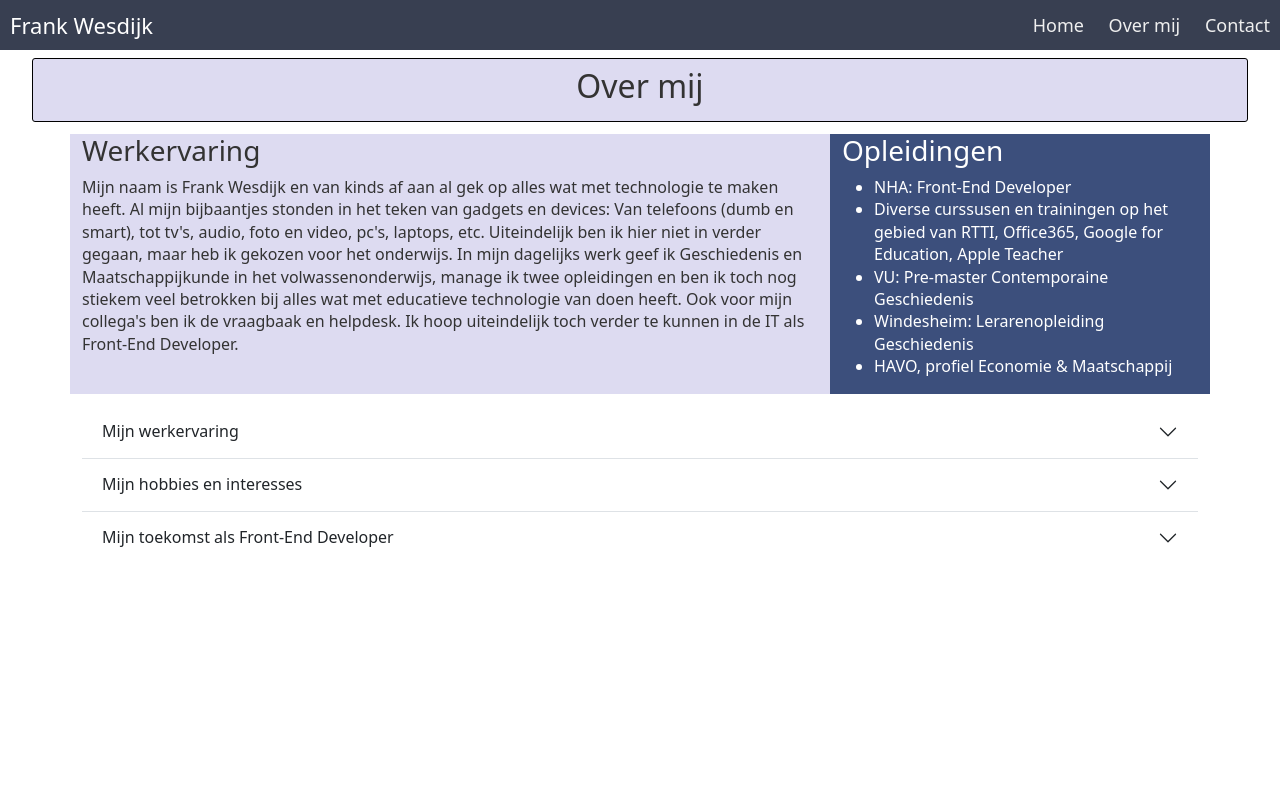
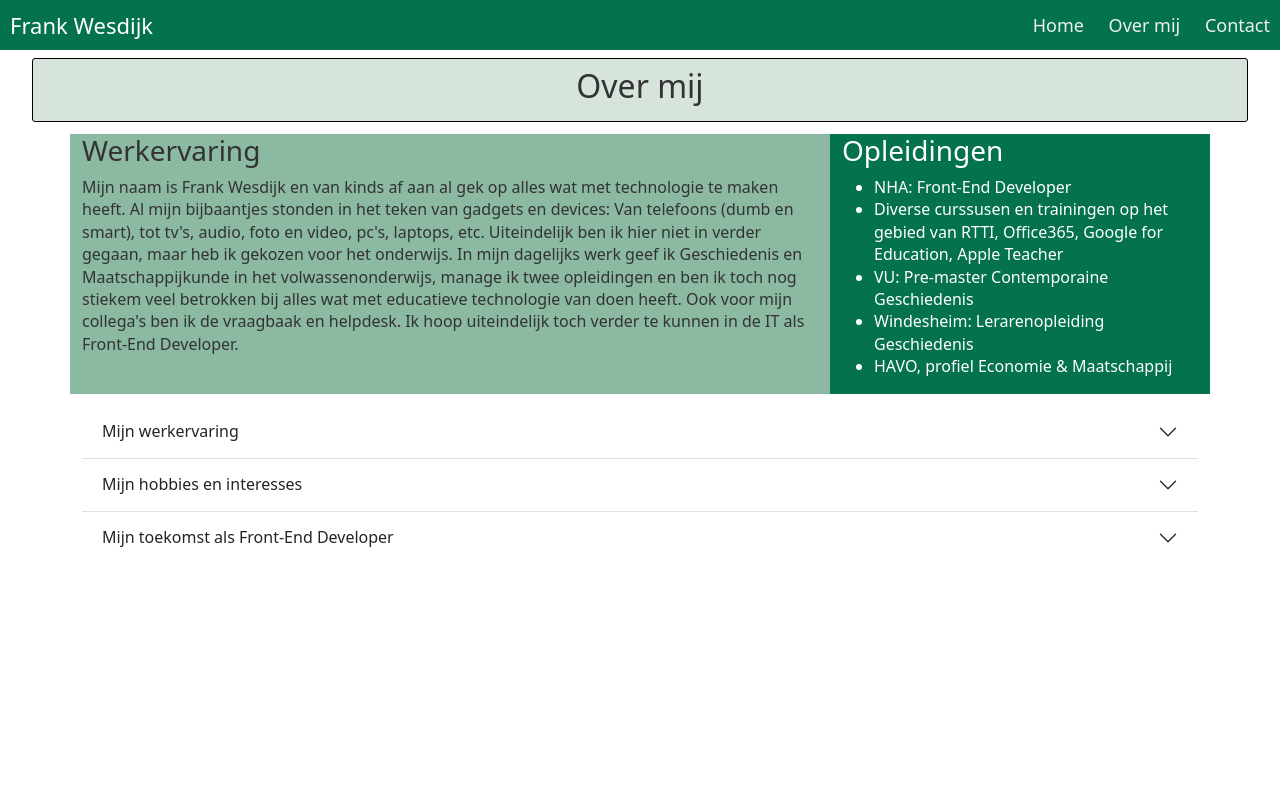
Before and after one commit to W35FRNK/website-les-19-22, a plain HTML site: page overmij.html in a window 1280 px wide. Shown: the top 800 px of the page. Drawn offline with nearby package versions, Linux system fonts and the light colour scheme.

Commit message:
color scheme changes

```diff
--- a/css/aboutme.css
+++ b/css/aboutme.css
@@ -7,7 +7,7 @@
   max-width: 95%;
   border: solid black 1px;
   margin: .5rem auto;
-  background-color: #DDDBF1;
+  background-color: #C3D8CDAF;
   border-radius: 3px;
 
 
@@ -23,18 +23,18 @@ h2 {
 }
 
 .col-sm-8 {
-  background-color: #DDDBF1;
+  background-color: #8bb9a1;
   color: #333;
 }
 
 
 .col-sm-4 {
-  background-color: #3c4f7c;
+  background-color: #04724D;
   color: #fff;
 }
 
 .accordion-body {
-  color:#3c4f7c;
+  color:#56876D;
   background-color: #fff;
 
   margin-top: 5px;
--- a/css/contact.css
+++ b/css/contact.css
@@ -26,5 +26,5 @@ input[type=submit] {
 }
 
 input[type=submit]:hover {
-  background-color: #3c4f7c;
+  background-color: #04724D;
 }
--- a/css/index.css
+++ b/css/index.css
@@ -7,7 +7,7 @@
   max-width: 95%;
   border: solid black 1px;
   margin: .5rem auto;
-  background-color: #DDDBF1;
+  background-color: #c3d8cdaf;
   border-radius: 3px;
 
 }
@@ -24,7 +24,7 @@ h1 {
 
 
 .col-sm-4 {
-  background-color: #dddbf1cc;
+  background-color: #56876D;
   border: solid black 1px;
   justify-content: center;
   align-items: center;
--- a/css/navbar.css
+++ b/css/navbar.css
@@ -3,7 +3,7 @@
 .nav {
   height: 50px;
   width: 100%;
-  background-color: #383F51 ;
+  background-color: #04724D ;
   position: relative;
   justify-content: space-between;
 }
```
Also changed, not shown: images/palet.png (deleted), images/palet2.png (added), images/palet3.png (added).
